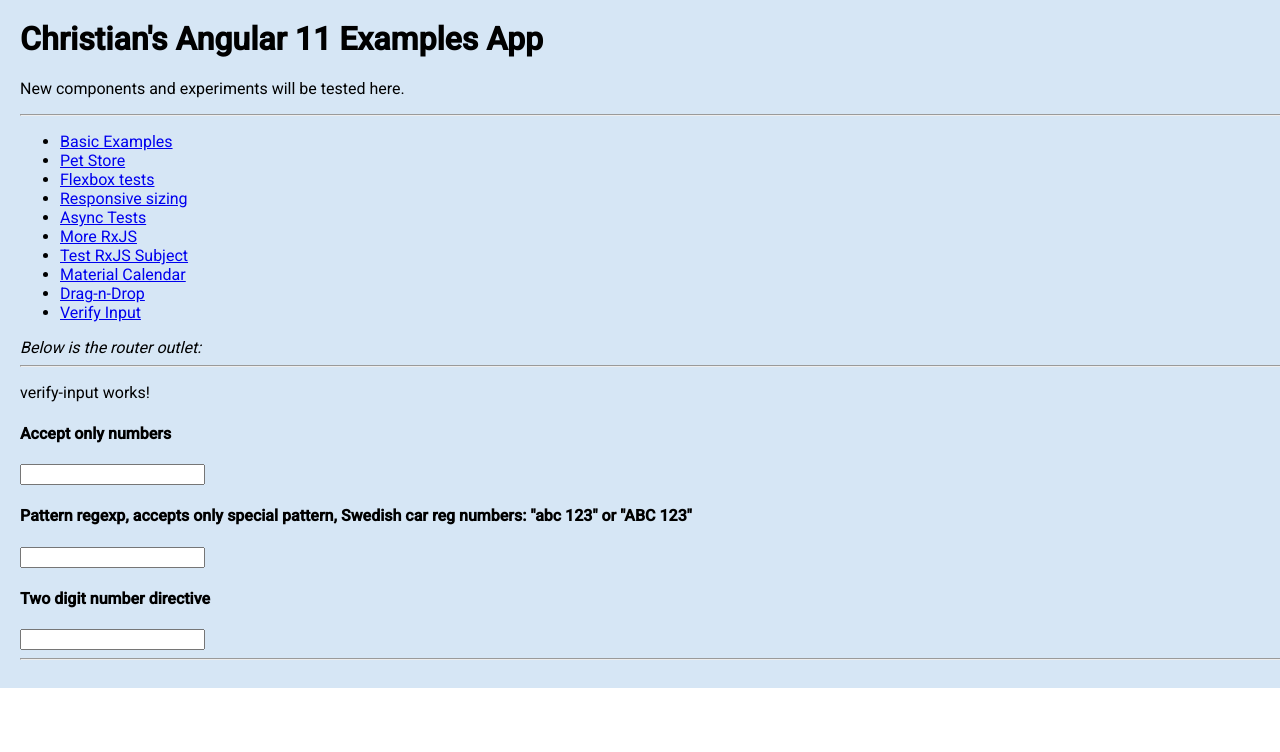
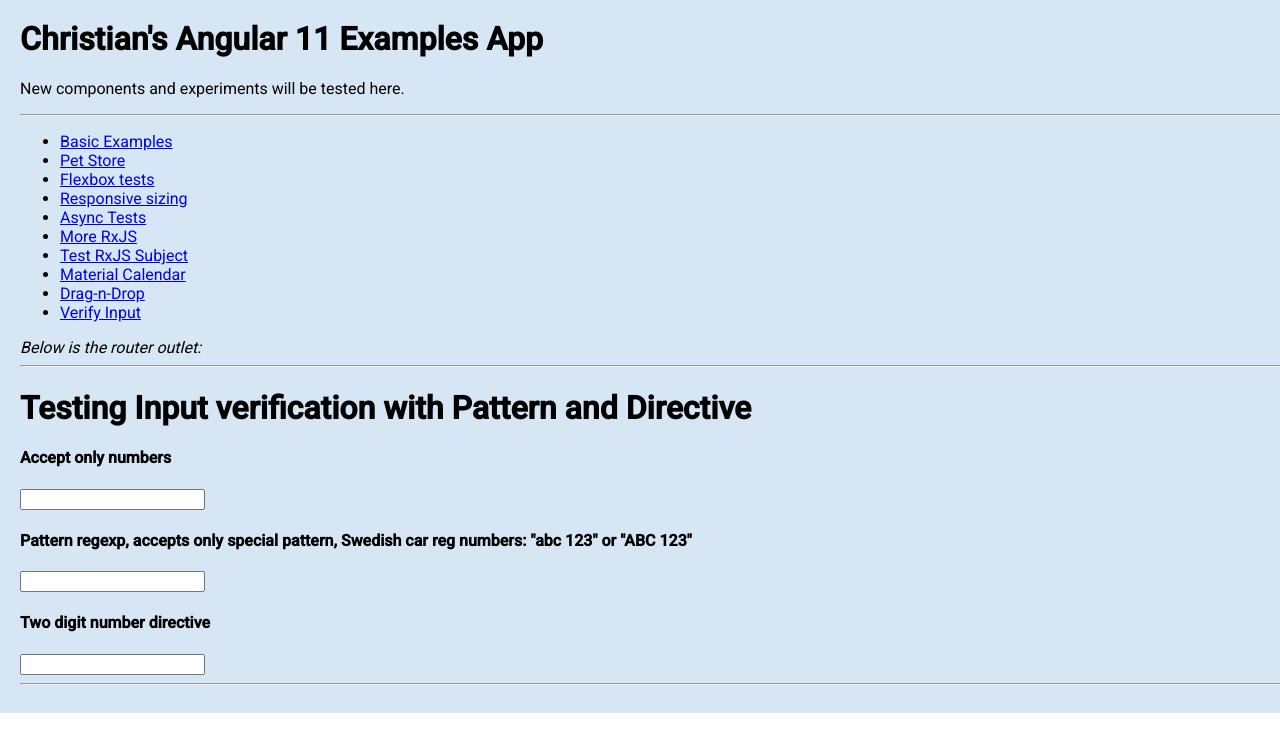
Before and after one commit to kraset/angtest2, an Angular app: page /verify-input in a window 1280 px wide. Shown: the top 752 px of the page. Built offline with nearby package versions, Linux system fonts and the light colour scheme.

Commit message:
Updated input verification.

```diff
--- a/src/app/components/verify-input/verify-input.component.html
+++ b/src/app/components/verify-input/verify-input.component.html
@@ -1,5 +1,4 @@
-<p>verify-input works!</p>
-
+<h1>Testing Input verification with Pattern and Directive</h1>
 
 
 <h4>Accept only numbers</h4>
```
